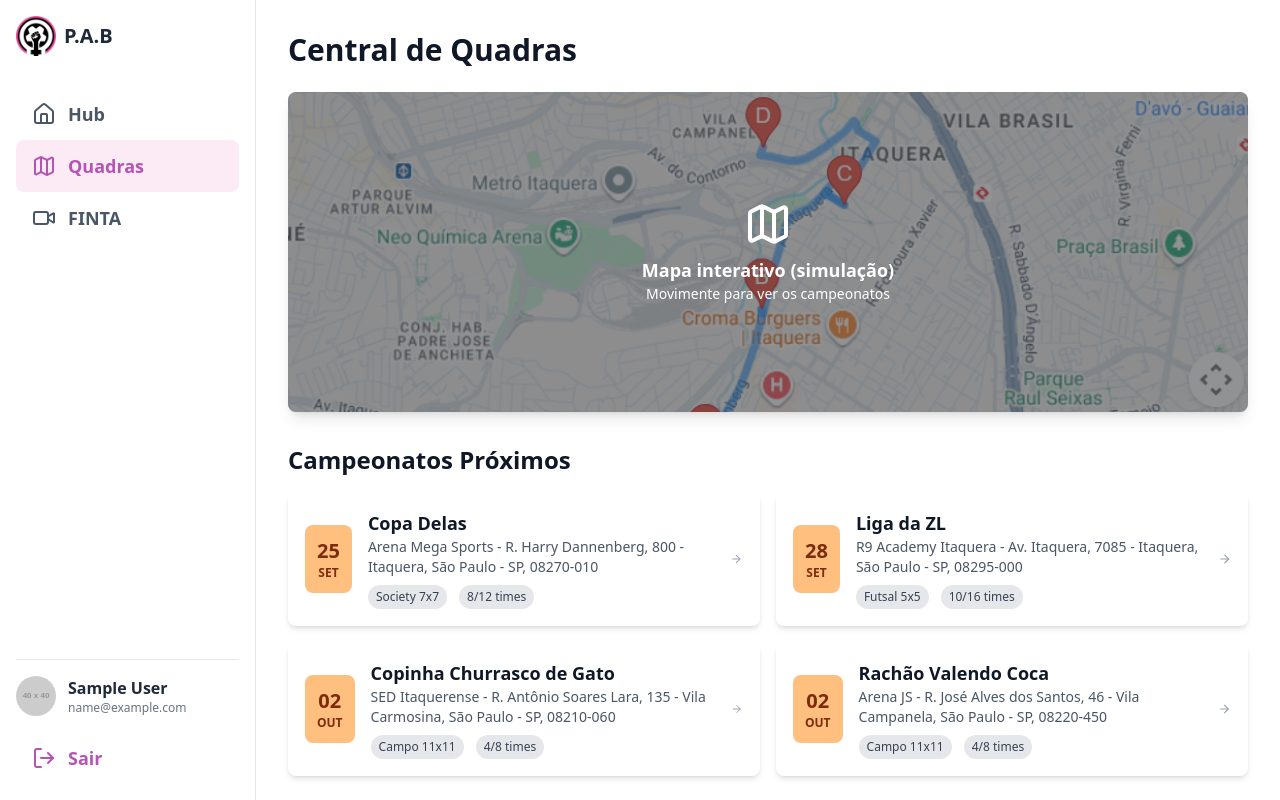
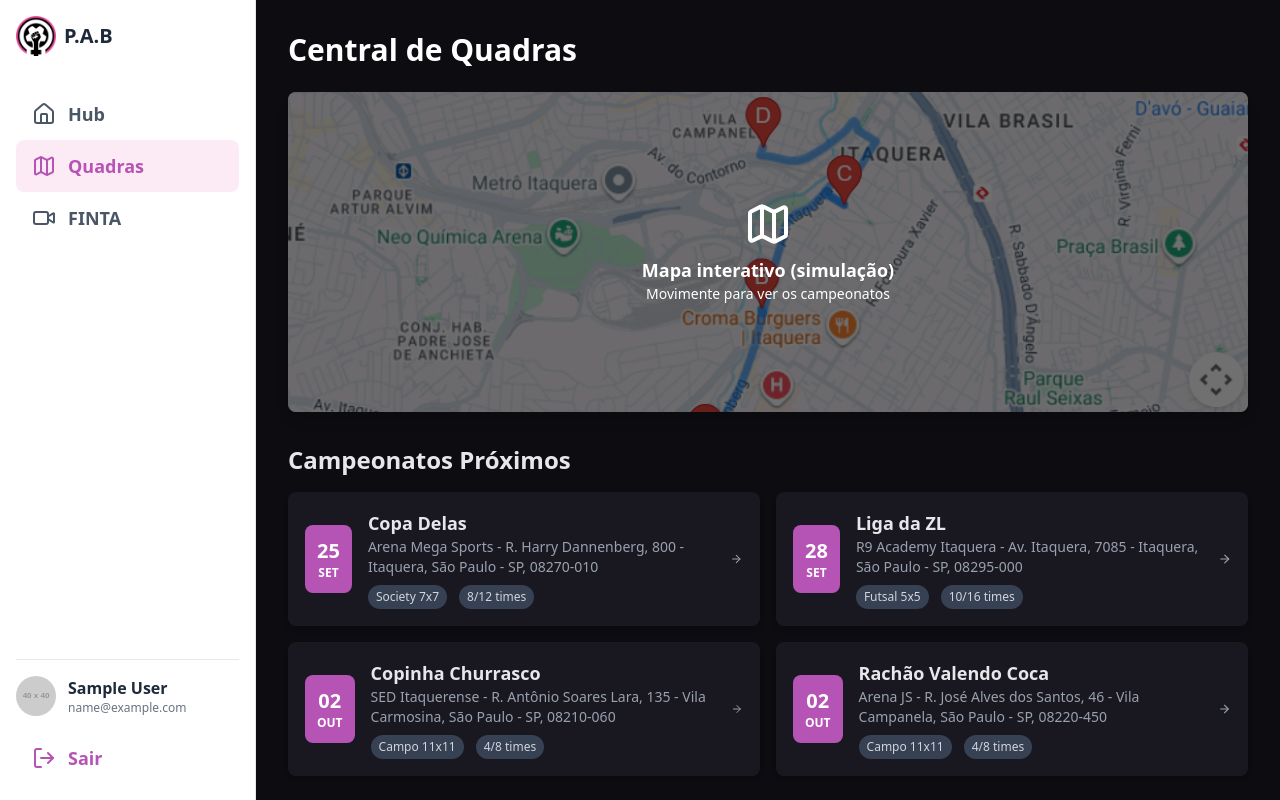
Before and after one commit to Caio-Front-End/passa-a-bola-web-app-sprint-4-, a React (Vite) app: page /courts in a window 1280 px wide. Built offline with nearby package versions, Linux system fonts and the light colour scheme; sample sign-in values are in the browser's storage.

Commit message:
feat(design): adcionei o design no quadras, mudei as cores do chatbot, e os modais

```diff
--- a/src/components/BottomNavbar.jsx
+++ b/src/components/BottomNavbar.jsx
@@ -60,7 +60,7 @@ const BottomNavBar = () => {
                 </div>
             )}
 
-            <div className="relative flex h-16 items-center justify-around rounded-full border border-[var(--bg-color2)] bg-[var(--bg-color)]/70 backdrop-blur-xl shadow-lg">
+            <div className="relative flex h-16 items-center justify-around rounded-full border-2 border-gray-200/10 bg-[var(--bg-color)]/60 backdrop-blur-md shadow-lg">
                 <div className="flex justify-around items-center w-full h-full px-2">
                     {/* Itens da Esquerda (Hub, Quadras) */}
                     {navItems.slice(0, 2).map((item) => (
@@ -92,7 +92,7 @@ const BottomNavBar = () => {
                     to={chatbotItem.path}
                     className={({ isActive }) =>
                         `absolute left-1/2 -translate-x-1/2 -translate-y-[28px] h-16 w-16 rounded-full shadow-lg flex items-center justify-center transition-all duration-300 ${
-                            isActive ? 'bg-[var(--primary-color)] text-black' : 'bg-[var(--bg-color2)] text-gray-300'
+                            isActive ? 'bg-[var(--primary-color-hover)] text-gray-300' : 'bg-[var(--primary-color)] text-black'
                         }`
                     }
                 >
--- a/src/components/LigaDasEstrelasModal.jsx
+++ b/src/components/LigaDasEstrelasModal.jsx
@@ -103,8 +103,8 @@ const LigaDasEstrelasModal = ({ onClose }) => {
   return (
     <ModalWrapper title="Liga das Estrelas - Tabela" onClose={onClose}>
       <div className="overflow-x-auto">
-        <table className="w-full text-sm text-left text-gray-500 dark:text-gray-400 bg-white/10 dark:bg-gray-600/10 backdrop-blur-sm border border-white/20 dark:border-gray-700 rounded-xl shadow-lg">
-          <thead className="text-xs text-gray-700 uppercase bg-gray-50 dark:bg-gray-700/35 dark:text-gray-300">
+        <table className="w-full text-sm text-left text-gray-400 bg-gray-600/10 backdrop-blur-sm border border-gray-200/10 shadow-lg">
+          <thead className="text-xs uppercase bg-gray-700/35 text-gray-300">
             <tr>
               <th scope="col" className="px-4 py-3">
                 Pos
@@ -148,14 +148,14 @@ const LigaDasEstrelasModal = ({ onClose }) => {
             {tableData.map((row) => (
               <tr
                 key={row.pos}
-                className="bg-white border-b dark:bg-gray-800/30 dark:border-gray-700 hover:bg-gray-50 dark:hover:bg-gray-600"
+                className=" border-b bg-gray-800/30 border-gray-700/70 hover:bg-gray-600/50"
               >
                 <td className="px-4 py-4 font-medium text-gray-900 dark:text-white">
                   {row.pos}
                 </td>
                 <th
                   scope="row"
-                  className="px-6 py-4 font-bold text-gray-900 dark:text-white whitespace-nowrap"
+                  className="px-6 py-4 font-bold text-white whitespace-nowrap"
                 >
                   {row.team}
                 </th>
--- a/src/components/ModalWrapper.jsx
+++ b/src/components/ModalWrapper.jsx
@@ -9,15 +9,15 @@ const ModalWrapper = ({ children, onClose, title }) => {
     >
       <div
         onClick={(e) => e.stopPropagation()}
-        className="bg-white/10 dark:bg-gray-600/10 backdrop-blur-sm border border-white/20 dark:border-gray-700 rounded-lg shadow-xl w-11/12 max-w-4xl max-h-[90vh] flex flex-col animate-[scaleUp_0.3s_ease-out_forwards]"
+        className="border-2 border-gray-200/10 bg-[var(--bg-color)]/40 backdrop-blur-md rounded-lg shadow-xl w-11/12 max-w-4xl max-h-[90vh] flex flex-col animate-[scaleUp_0.3s_ease-out_forwards]"
       >
-        <header className="flex justify-between items-center p-4 border-b border-gray-200 dark:border-gray-700">
+        <header className="flex justify-between items-center p-4 border-b border-gray-200/10">
           <h2 className="text-xl font-bold text-gray-900 dark:text-white">
             {title}
           </h2>
           <button
             onClick={onClose}
-            className="text-gray-500 hover:text-gray-800 dark:text-gray-400 dark:hover:text-white transition-colors"
+            className=" dark:text-gray-400 dark:hover:text-white transition-colors"
             aria-label="Fechar modal"
           >
             <X size={24} />
--- a/src/components/VideoPost.jsx
+++ b/src/components/VideoPost.jsx
@@ -90,7 +90,7 @@ const VideoPost = ({ videoData }) => {
         </div>
       )}
 
-      <div className="absolute bottom-0 left-0 right-0 p-4 text-white bg-gradient-to-t from-black/60 to-transparent">
+      <div className="absolute bottom-0 left-0 right-0 p-2 text-white bg-gradient-to-t from-black/60 to-transparent">
         <div className="flex items-center mb-2">
           <img
             src={videoData.user.avatar}
@@ -109,7 +109,7 @@ const VideoPost = ({ videoData }) => {
           <Heart
             size={32}
             className={`transition-all ${
-              isLiked ? 'text-[#b554b5] fill-[#b554b5]' : 'text-white'
+              isLiked ? 'text-[var(--primary-color)] fill-[var(--primary-color)]' : 'text-white'
             }`}
           />
           <span className="text-xs font-semibold">{likes}</span>
--- a/src/pages/CourtsPage.jsx
+++ b/src/pages/CourtsPage.jsx
@@ -26,7 +26,7 @@ const CourtsPage = () => {
     },
     {
       id: 3,
-      name: 'Copinha Churrasco de Gato',
+      name: 'Copinha Churrasco',
       court:
         'SED Itaquerense - R. Antônio Soares Lara, 135 - Vila Carmosina, São Paulo - SP, 08210-060',
       date: '02 OUT',
@@ -45,12 +45,12 @@ const CourtsPage = () => {
   ];
 
   return (
-    <div className="p-4 md:p-8 bg-white dark:bg-gray-900 text-gray-800 dark:text-gray-200 min-h-full">
-      <h1 className="text-3xl font-bold mb-6 text-gray-900 dark:text-white">
+    <div className="p-4 md:p-8 bg-[var(--bg-color)] text-gray-200 min-h-full">
+      <h1 className="text-3xl font-bold mb-6 text-white">
         Central de Quadras
       </h1>
 
-      <div className="relative h-64 lg:h-80 w-full rounded-lg overflow-hidden bg-gray-300 dark:bg-gray-800 mb-8 shadow-lg">
+      <div className="relative h-64 lg:h-80 w-full rounded-lg overflow-hidden bg-[var(--bg-color2)] mb-8 shadow-lg">
         {/* MUDANÇA 2: Usar a variável da imagem importada no 'src' */}
         <img
           src={mapaQuadras}
@@ -66,7 +66,7 @@ const CourtsPage = () => {
         </div>
       </div>
 
-      <h2 className="font-semibold text-2xl mb-4 text-gray-900 dark:text-white">
+      <h2 className="font-semibold text-2xl mb-4 ttext-white">
         Campeonatos Próximos
       </h2>
 
@@ -74,26 +74,26 @@ const CourtsPage = () => {
         {championships.map((champ) => (
           <div
             key={champ.id}
-            className="bg-white dark:bg-gray-800 p-4 rounded-lg shadow-md flex items-center space-x-4 hover:shadow-lg hover:border-[#b554b5] border border-transparent transition-all"
+            className="bg-[var(--bg-color2)] p-4 rounded-lg shadow-md flex items-center space-x-4 hover:shadow-lg hover:border-[var(--primary-color)] border border-transparent transition-all"
           >
-            <div className="text-center bg-[#FF800080] text-orange-900 dark:text-orange-100 rounded-lg p-3">
+            <div className="text-center bg-[var(--primary-color)] text-white rounded-lg p-3">
               <p className="font-bold text-xl">{champ.date.split(' ')[0]}</p>
               <p className="text-xs font-semibold">
                 {champ.date.split(' ')[1]}
               </p>
             </div>
             <div className="flex-grow">
-              <h3 className="font-bold text-lg text-gray-900 dark:text-white">
+              <h3 className="font-bold text-lg text-gray-200">
                 {champ.name}
               </h3>
-              <p className="text-sm text-gray-600 dark:text-gray-400">
+              <p className="text-sm text-gray-400">
                 {champ.court}
               </p>
               <div className="flex items-center text-xs mt-2 space-x-3">
-                <span className="bg-gray-200 dark:bg-gray-700 px-2 py-1 rounded-full text-gray-700 dark:text-gray-300">
+                <span className="bg-gray-700 px-2 py-1 rounded-full text-gray-300">
                   {champ.format}
                 </span>
-                <span className="bg-gray-200 dark:bg-gray-700 px-2 py-1 rounded-full text-gray-700 dark:text-gray-300">
+                <span className="bg-gray-700 px-2 py-1 rounded-full text-gray-300">
                   {champ.capacity}
                 </span>
               </div>
```
Also changed, not shown: src/pages/ChatbotPage.jsx (+5 -5 lines).
